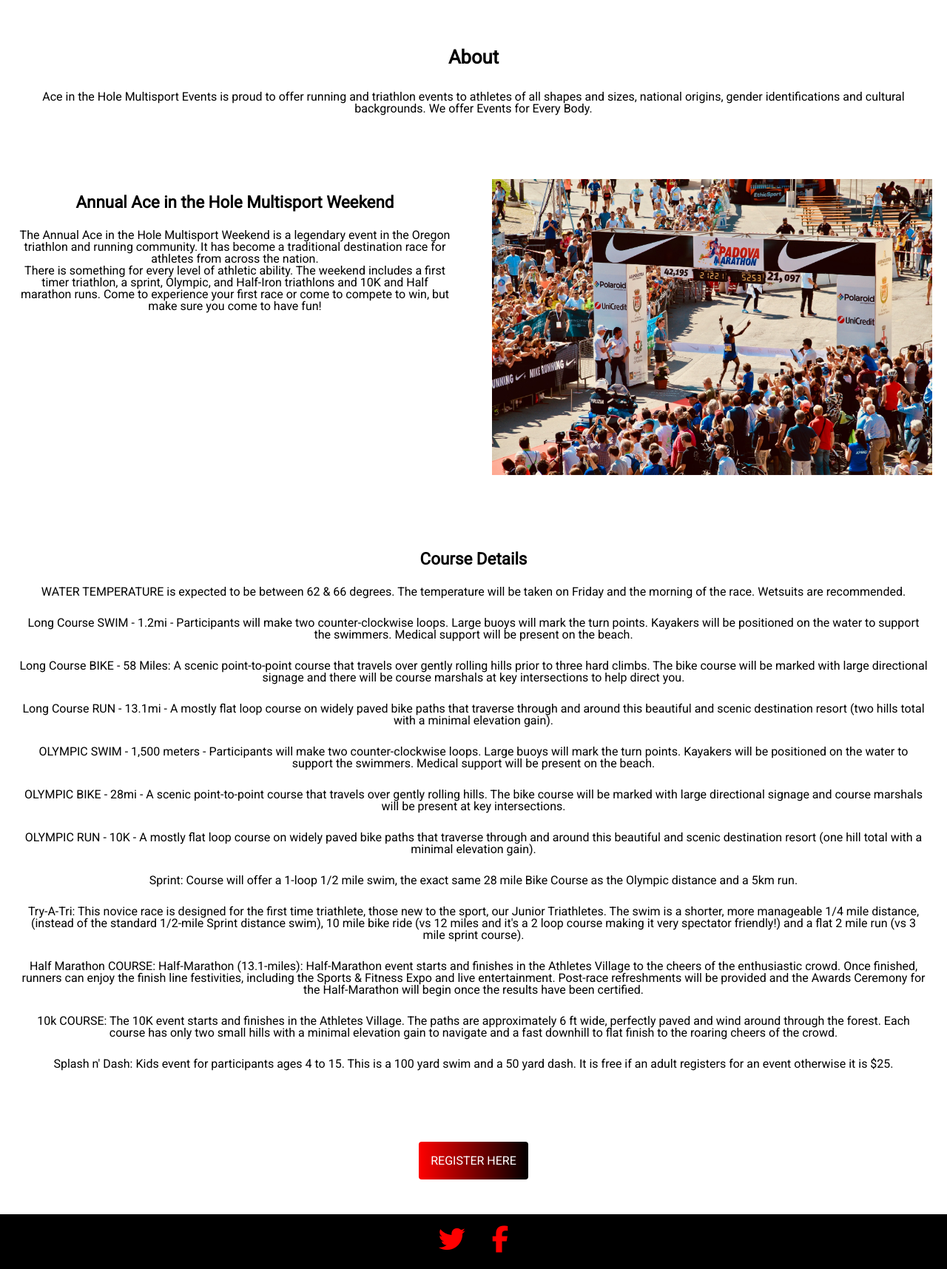
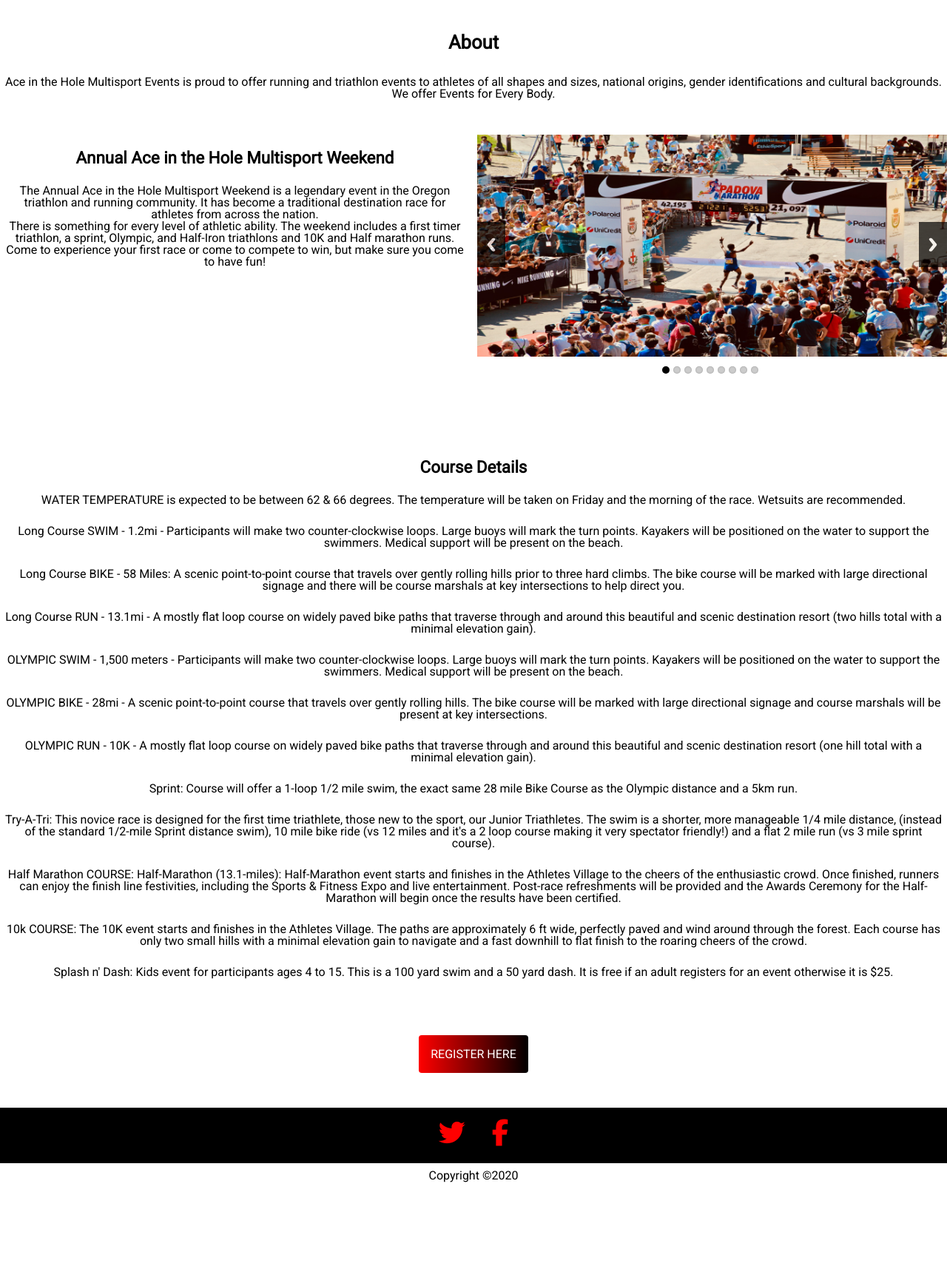
Before and after one commit to dylandills/ace-in-the-hole, a PHP site: page /about in a window 1280 px wide. Shown: the part 260-1975 px from the top of the page at 74% size. After the commit the page ends 1858 px from the top, so only its background shows below. Run offline with PHP 8.4, Linux system fonts and the light colour scheme; some libraries are stand-ins or nearby versions.

Commit message:
rearranged image gallery on home page and about page to meet better user experience

```diff
--- a/about/about.html.php
+++ b/about/about.html.php
@@ -25,7 +25,9 @@
         </p>
       </section>
       <section>
-        <ul class="rslides2">
+        <!---Slider Gallery --->
+        <div class="rslides_container">
+          <ul class="rslides" id="slider1">
             <li><img src="../img/ace10.jpg" alt=""></li>
             <li><img src="../img/ace11.jpg" alt=""></li>
             <li><img src="../img/ace12.jpg" alt=""></li>
@@ -36,6 +38,7 @@
             <li><img src="../img/ace17.jpg" alt=""></li>
             <li><img src="../img/ace18.jpg" alt=""></li>
           </ul>
+        </div>
       </section>
       <section>
         <h2>Course Details</h2>
--- a/css/styles.css
+++ b/css/styles.css
@@ -119,7 +119,6 @@ body main strong {
   font-weight: 900;
 }
 body main section {
-  padding: 20px;
   margin: 1em 0;
 }
 body main section .report-container {
@@ -148,12 +147,12 @@ body main section div.fb-feed {
 }
 body main section .rslides_container {
   float: left;
-  max-width: 100%;
+  min-width: 100%;
   margin-bottom: 50px;
   position: relative;
 }
-body main section .rslides_container .rslides {
-  margin: 0 auto;
+body main section .rslides_container .rslides li img {
+  height: 300px;
 }
 body main section .rslides_container .centered-btns_nav {
   z-index: 3;
@@ -370,8 +369,6 @@ The following CSS affects all screen sizes larger than 480 pixels wide.
   }
   body main#about-container .rslides2 img {
     display: block;
-    height: auto;
-    float: left;
     width: 100%;
     height: 400px;
     border: 0;
--- a/css/styles.less
+++ b/css/styles.less
@@ -88,7 +88,6 @@ body {
       font-weight: 900;
     }
     section {
-      padding: 20px;
       margin: 1em 0;
       // Weather Feed
       .report-container {
@@ -119,11 +118,13 @@ body {
       //Slider Gallery
       .rslides_container {
         float: left;
-        max-width: 100%;
+        min-width: 100%;
         margin-bottom: 50px;
         position: relative;
-        .rslides {
-          margin: 0 auto;
+      .rslides li {
+          img {
+            height: 300px;
+          }
         }
         .centered-btns_nav {
           z-index: 3;
@@ -325,8 +326,6 @@ The following CSS affects all screen sizes larger than 480 pixels wide.
         }
         img {
           display: block;
-          height: auto;
-          float: left;
           width: 100%;
           height: 400px;
           border: 0;
--- a/js/scripts.js
+++ b/js/scripts.js
@@ -10,28 +10,10 @@ $(document).ready(function() {
 // Image Slider on Home Page with Arrows
 $(function() {
   $("#slider1").responsiveSlides({
-    auto: false,
+    auto: true,
     pager: true,
     nav: true,
     speed: 500,
     namespace: "centered-btns"
   });
 });
-
-// Automatic Slider on About Page
-$(".rslides2").responsiveSlides({
-  auto: true,             // Boolean: Animate automatically, true or false
-  speed: 500,            // Integer: Speed of the transition, in milliseconds
-  timeout: 4000,          // Integer: Time between slide transitions, in milliseconds
-  pager: false,           // Boolean: Show pager, true or false
-  nav: false,             // Boolean: Show navigation, true or false
-  random: false,          // Boolean: Randomize the order of the slides, true or false
-  pause: false,           // Boolean: Pause on hover, true or false
-  pauseControls: true,    // Boolean: Pause when hovering controls, true or false
-  maxwidth: "",           // Integer: Max-width of the slideshow, in pixels
-  navContainer: "",       // Selector: Where controls should be appended to, default is after the 'ul'
-  manualControls: "",     // Selector: Declare custom pager navigation
-  namespace: "rslides",   // String: Change the default namespace used
-  before: function(){},   // Function: Before callback
-  after: function(){}     // Function: After callback
-});
```
Also changed, not shown: home/home.html.php (+21 -25 lines). Lines whose indentation alone changed are shown as unchanged.
